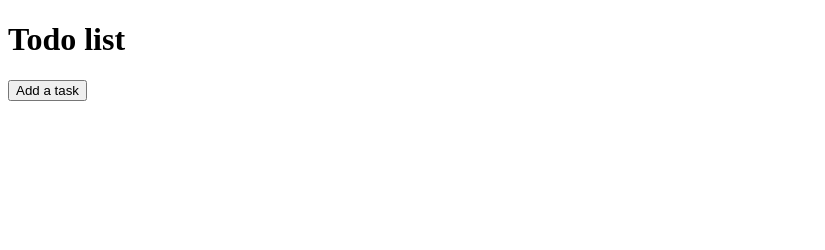
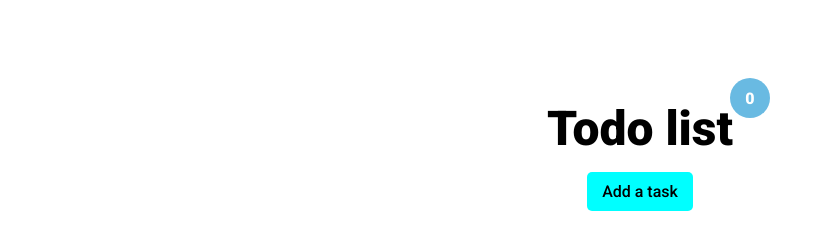
Before and after one commit to LouisHyt/JS-todolist, a plain HTML site: page index.html in a window 1280 px wide. Shown: the whole page, without its empty margins (0-825 px from the left). Drawn offline with Linux system fonts and the light colour scheme.

Commit message:
Adding styles & adding a counter button

```diff
--- a/index.html
+++ b/index.html
@@ -9,18 +9,14 @@
     <title>Document</title>
 </head>
 <body>
-    <h1>Todo list</h1>
+    <div class="title">
+        <h1>Todo list</h1>
+        <div id="task_count"></div>
+    </div>
     <div id="todo">
         <button id="btn">Add a task</button>
         <div class="todoCards">
-            <template class="templateCard">
-                <div class="todoCard">
-                    <textarea class="task" cols="20" rows="15" maxlength="200">New Task</textarea>
-                    <span class="delBtn">
-                        <i class="fa fa-trash" aria-hidden></i>
-                    </span>
-                </div>
-            </template>
+
         </div>
     </div>
 </body>
--- a/script.js
+++ b/script.js
@@ -1,8 +1,9 @@
 //Récupération des éléments importants
 const cardsContainer = document.querySelector(".todoCards");
 const addTaskBtn = document.querySelector("#btn");
+const task_count = document.querySelector("#task_count");
 
-
+updateCounter()
 addTaskBtn.addEventListener("click", alsoGenerateCard);
 //addTaskBtn.addEventListener("click", generateCard);
 
@@ -30,6 +31,13 @@ function generateCard(){
     })
 
     cardsContainer.appendChild(todoCard);
+    updateCounter()
+}
+
+//Update Compteur
+function updateCounter(){
+    const taskNb = document.querySelectorAll(".task").length;
+    task_count.textContent = taskNb;
 }
 
 
@@ -44,9 +52,11 @@ function alsoGenerateCard(){
         </span>
     </div>
     `);
+    updateCounter()
 
 }
 
 function removeElement(e){
     e.parentNode.remove();
+    updateCounter()
 }
--- a/style.css
+++ b/style.css
@@ -1,15 +1,66 @@
+@import url('https://fonts.googleapis.com/css2?family=Roboto:wght@300;400;500;900&display=swap');
+
+*{
+    margin: 0;
+    padding: 0;
+    box-sizing: border-box;
+    font-family: 'Roboto', sans-serif;
+}
+
+body{
+    height: 100vh;
+    display: flex;
+    align-items: center;
+    flex-direction: column;
+}
+
+.title{
+    margin-top: 100px;
+    position: relative;
+}
+
+body h1{
+    font-size: 3em;
+}
+
+#task_count{
+    width: 40px;
+    aspect-ratio: 1;
+    background-color: rgb(105, 186, 226);
+    border-radius: 50vw;
+    position: absolute;
+    top: -22px;
+    right: -37px;
+    display: flex;
+    justify-content: center;
+    align-items: center;
+    color: white;
+    font-weight: bold;
+}
+
+
 #todo{
     width: fit-content;
+    max-width: 78vw;
 }
 
 #btn{
     width: 100%;
-    margin-bottom: 15px;
+    margin-block: 15px;
+    padding: 10px 15px;
+    background-color: aqua;
+    border: none;
+    border-radius: 5px;
+    cursor: pointer;
+    font-weight: 500;
+    font-size: 1em;
 }
 
 .todoCards{
     display: flex;
     gap: 10px;
+    max-width: 80vw;
+    flex-wrap: wrap;
 }
 
 .todoCard{
```
